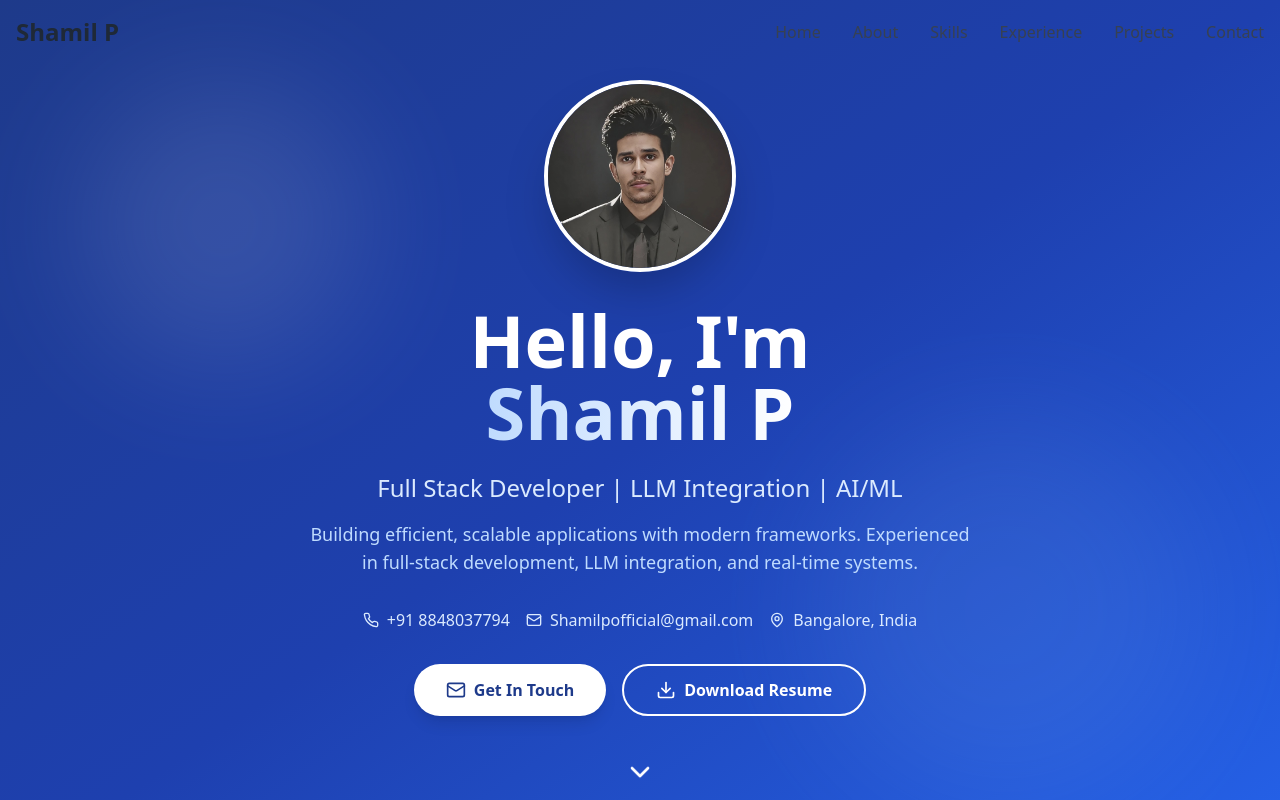
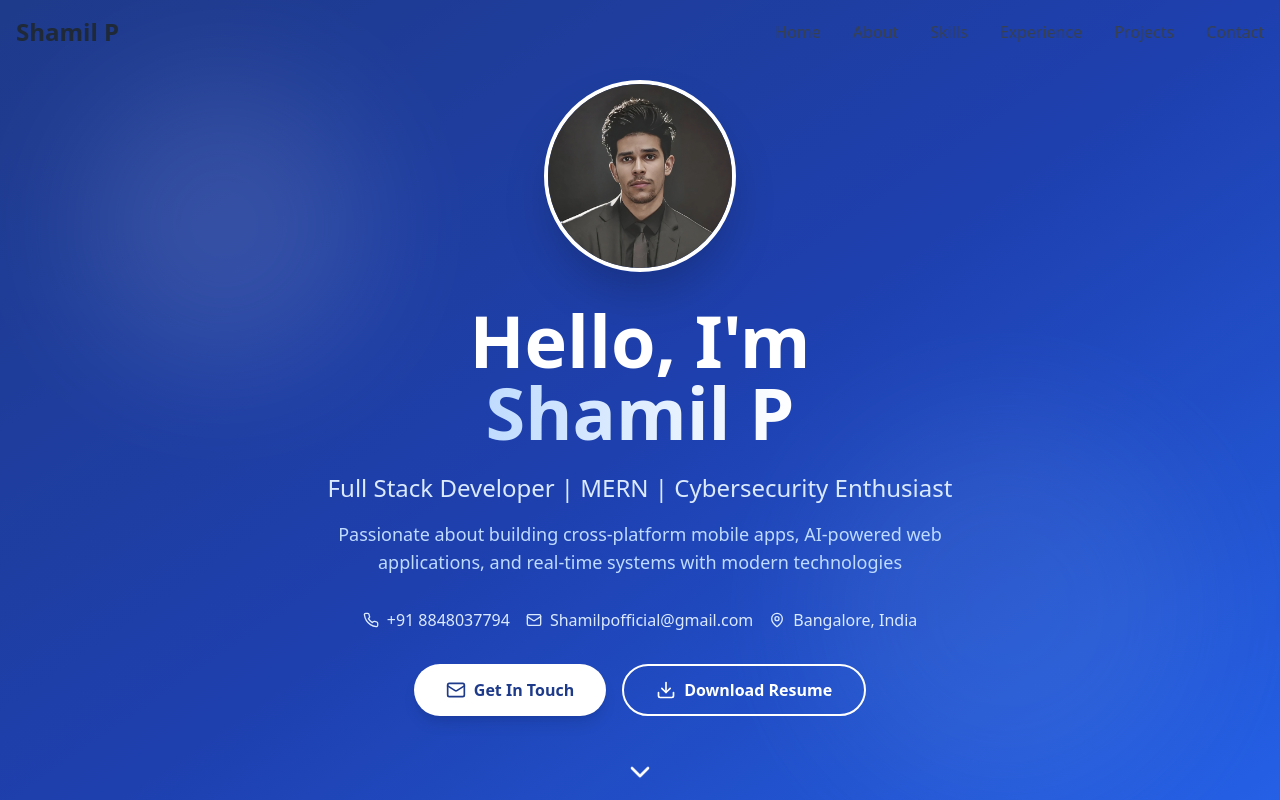
Before and after one commit to Shamilp-dev/Portfolio, a React (Vite) app: page / in a window 1280 px wide. Shown: the top 800 px of the page. Built offline with nearby package versions, Linux system fonts and the light colour scheme.

Commit message:
Updated Hero.tsx

```diff
--- a/src/components/Hero.tsx
+++ b/src/components/Hero.tsx
@@ -38,11 +38,11 @@ const Hero = () => {
           </h1>
 
           <p className="text-xl md:text-2xl mb-4 text-blue-100 max-w-2xl mx-auto">
-            Full Stack Developer | LLM Integration | AI/ML
+            Full Stack Developer | MERN | Cybersecurity Enthusiast
           </p>
 
           <p className="text-lg mb-8 text-blue-200 max-w-2xl mx-auto">
-            Building efficient, scalable applications with modern frameworks. Experienced in full-stack development, LLM integration, and real-time systems.
+            Passionate about building cross-platform mobile apps, AI-powered web applications, and real-time systems with modern technologies
           </p>
 
           {/* Contact Info */}
@@ -69,10 +69,12 @@ const Hero = () => {
               <Mail size={20} />
               Get In Touch
             </button>
-            <a href="/shamilp_resume_2025.pdf" download="Shamil_P_Resume_2025.pdf" className="border-2 border-white text-white px-8 py-3 rounded-full font-semibold hover:bg-white hover:text-blue-900 transition-all duration-300 flex items-center justify-center gap-2 hover:shadow-lg transform hover:-translate-y-1">
+            <button className="border-2 border-white text-white px-8 py-3 rounded-full font-semibold hover:bg-white hover:text-blue-900 transition-all duration-300 flex items-center justify-center gap-2 hover:shadow-lg transform hover:-translate-y-1">
               <Download size={20} />
-              Download Resume
-            </a>
+              <a href="/Shamil_P_Resume_2025.pdf" download="Shamil_P_Resume_2025.pdf">
+                Download Resume
+              </a>
+            </button>
           </div>
 
           {/* Scroll Indicator */}
```
